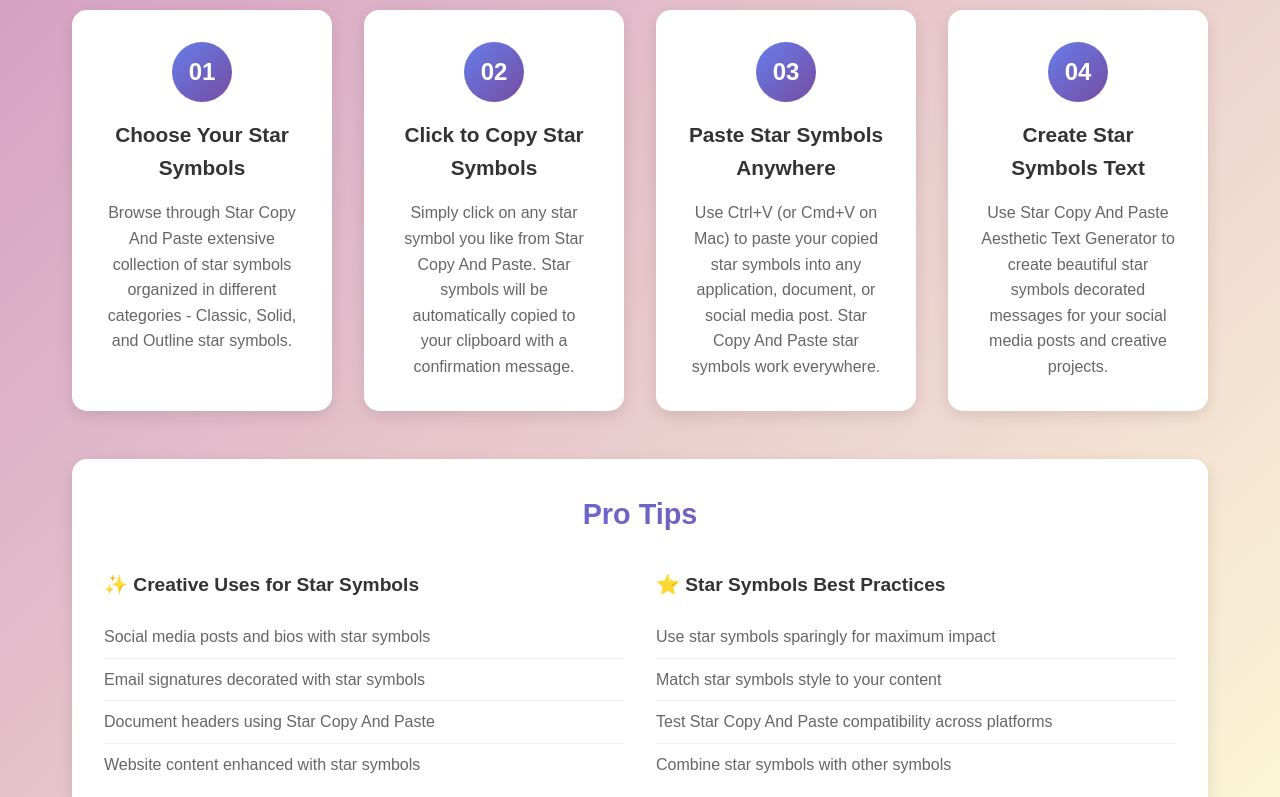
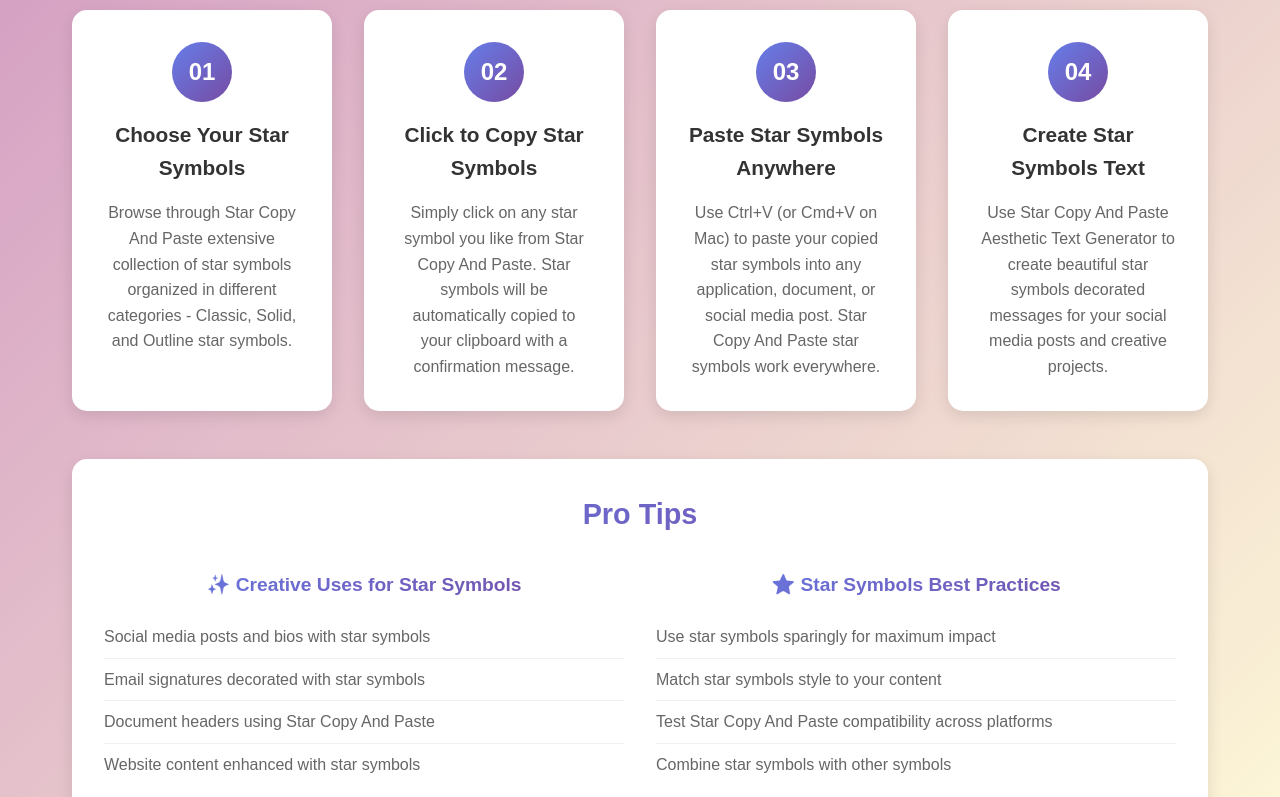
Before and after one commit to wyong32/StarSymbols, a Vue app: page / in a window 1280 px wide. Shown: the part 2001-2798 px from the top of the page. Built offline with nearby package versions, Linux system fonts and the light colour scheme.

Commit message:
测试部署5

```diff
--- a/src/components/TextGenerator.vue
+++ b/src/components/TextGenerator.vue
@@ -5,7 +5,7 @@
         <!-- Star Picker Panel - Always Visible -->
         <div class="star-picker-panel">
           <div class="star-picker-header">
-            <h4>Click any star to insert it at cursor position</h4>
+            <h3>Click any star to insert it at cursor position</h3>
           </div>
 
           <div class="star-categories-list">
@@ -352,7 +352,7 @@ const insertStarIntoText = (star) => {
   margin-bottom: 1rem;
 }
 
-.star-picker-header h4 {
+.star-picker-header h3 {
   font-size: 1rem;
   color: #4c51bf;
   margin-bottom: 1rem;
--- a/src/views/HomeView.vue
+++ b/src/views/HomeView.vue
@@ -66,7 +66,7 @@
           <h3>Pro Tips</h3>
           <div class="tips-grid">
             <div class="tip-group">
-              <h4>✨ Creative Uses for Star Symbols</h4>
+              <h3>✨ Creative Uses for Star Symbols</h3>
               <ul>
                 <li>Social media posts and bios with star symbols</li>
                 <li>Email signatures decorated with star symbols</li>
@@ -75,7 +75,7 @@
               </ul>
             </div>
             <div class="tip-group">
-              <h4>⭐ Star Symbols Best Practices</h4>
+              <h3>⭐ Star Symbols Best Practices</h3>
               <ul>
                 <li>Use star symbols sparingly for maximum impact</li>
                 <li>Match star symbols style to your content</li>
@@ -575,7 +575,7 @@ section {
   gap: 2rem;
 }
 
-.tip-group h4 {
+.tip-group h3 {
   font-size: 1.2rem;
   margin-bottom: 1rem;
   color: #333;
@@ -980,7 +980,7 @@ section {
     font-size: 1.8rem;
   }
 
-  .tip-group h4 {
+  .tip-group h3 {
     font-size: 1rem;
   }
 
```
Also changed, not shown: public/robots.txt (added).
